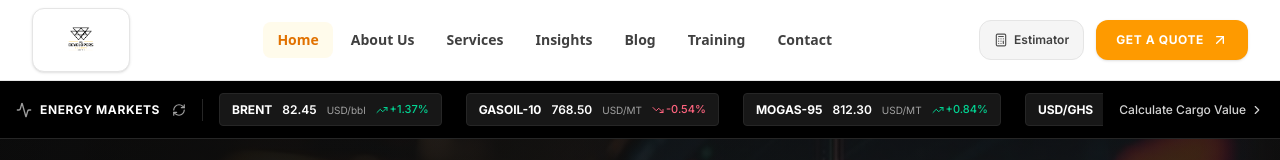
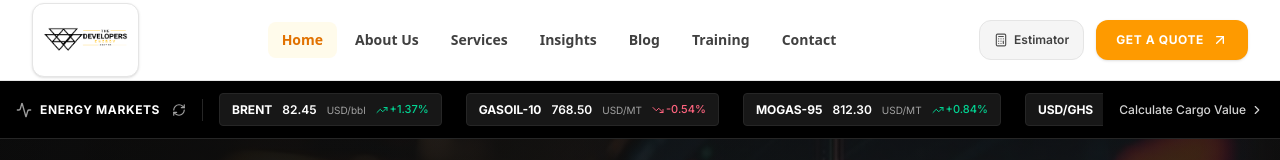
Before and after one commit to WilsonTenk/developersenergyv2, a React (Vite) app: page / in a window 1280 px wide. Shown: the top 160 px of the page. Built offline with nearby package versions, Linux system fonts and the light colour scheme.

Commit message:
Increase logo size and switch to newwwLogo.png for higher visibility

```diff
--- a/src/components/Header.tsx
+++ b/src/components/Header.tsx
@@ -63,12 +63,12 @@ export const Header: React.FC<HeaderProps> = ({
                 className="flex items-center gap-3 group focus:outline-none transition-transform active:scale-95"
                 aria-label="The Developers Energy Home"
               >
-                <div className="h-14 sm:h-16 px-2.5 py-1 rounded-xl bg-white border border-neutral-200 shadow-sm flex items-center justify-center overflow-hidden group-hover:border-amber-500 transition-all">
+                <div className="h-[60px] sm:h-[74px] px-2.5 py-1.5 rounded-xl bg-white border border-neutral-200 shadow-sm flex items-center justify-center overflow-hidden group-hover:border-amber-500 transition-all">
                   <img
                     src={SITE_IMAGES.logo}
                     alt="The Developers Energy Logo"
                     referrerPolicy="no-referrer"
-                    className="h-full w-auto max-h-12 sm:max-h-14 object-contain rounded"
+                    className="h-full w-auto max-w-[148px] sm:max-w-[210px] lg:max-w-[240px] object-contain"
                   />
                 </div>
               </button>
--- a/src/data/imageData.ts
+++ b/src/data/imageData.ts
@@ -2,7 +2,7 @@
 const BASE = import.meta.env.BASE_URL || '/';
 
 // Logo
-const logoImg = `${BASE}images/tde/tde-logo-new.png`;
+const logoImg = `${BASE}images/tde/newwwLogo.png`;
 
 // Hero slideshow images (4 dedicated hero images)
 const heroImg1 = `${BASE}images/tde/hero-bg-1.jpg`;
```
Also changed, not shown: public/images/tde/newwwLogo.png (added).
